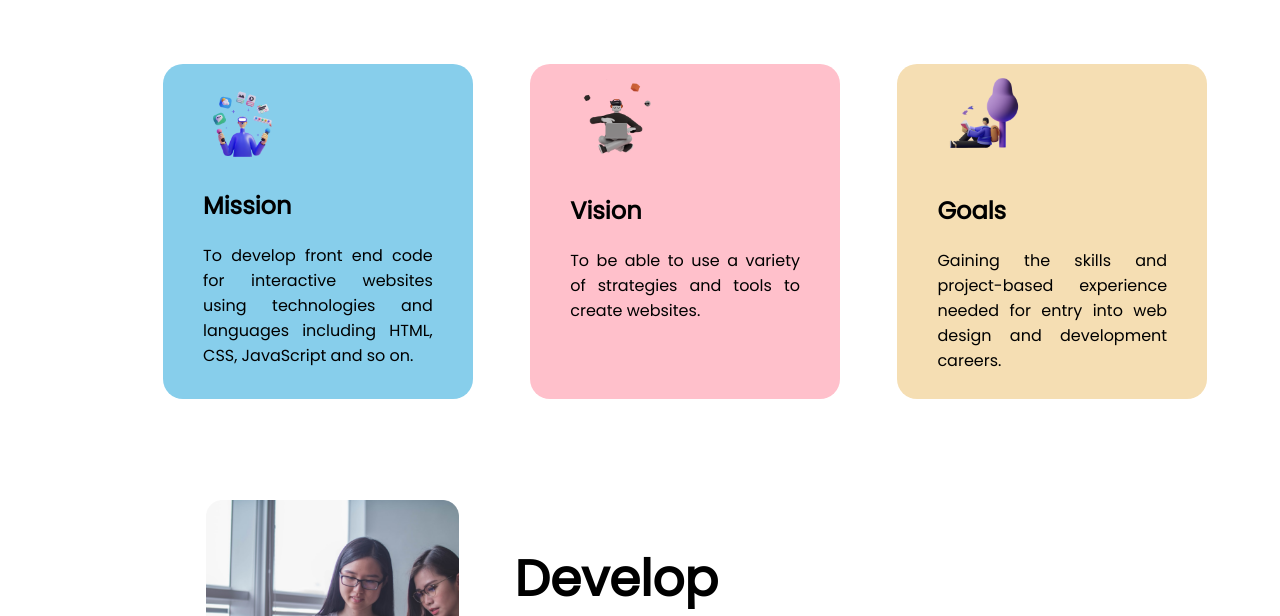
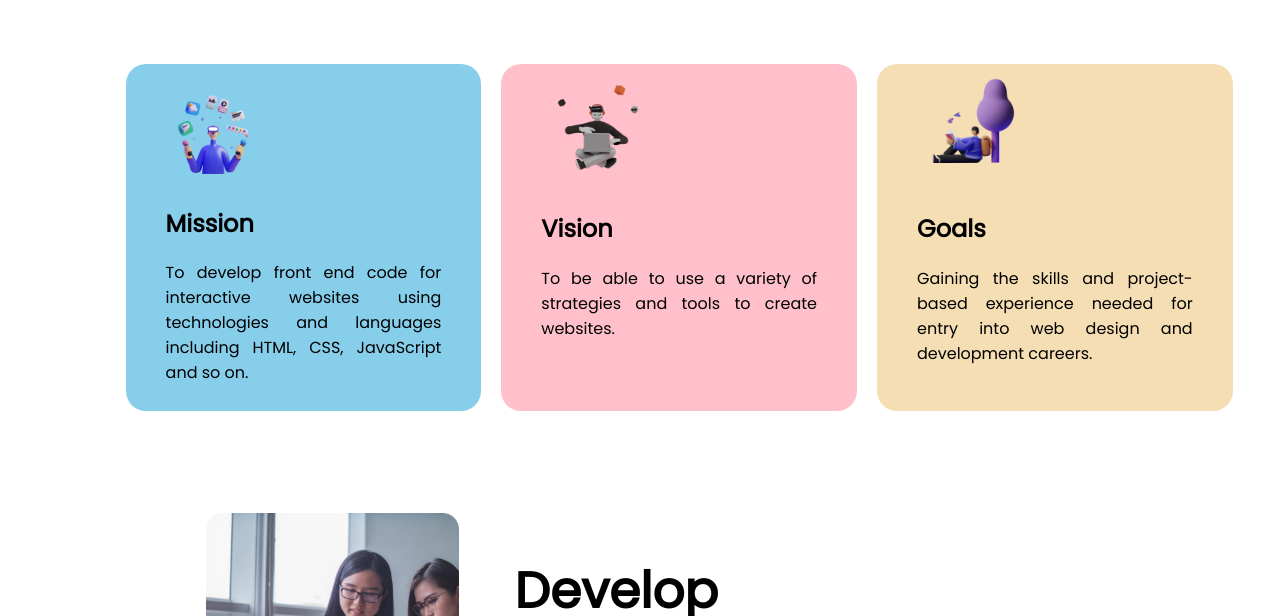
Before and after one commit to MONC-08/mission-2022-self, a plain HTML site: page index.html in a window 1280 px wide. Shown: the part 484-1100 px from the top of the page. Drawn offline with Linux system fonts and the light colour scheme; a web font is replaced by a local one.

Commit message:
last update

```diff
--- a/style.css
+++ b/style.css
@@ -47,8 +47,8 @@ section{
     text-align:center;
 }
 .single-unit{
-    width: 20%;
-    margin-left: 5%;
+    width: 24%;
+    margin-left: 20px;
     border-radius: 20px;
     padding: 10px 40px;
     background-color: cyan;
```
